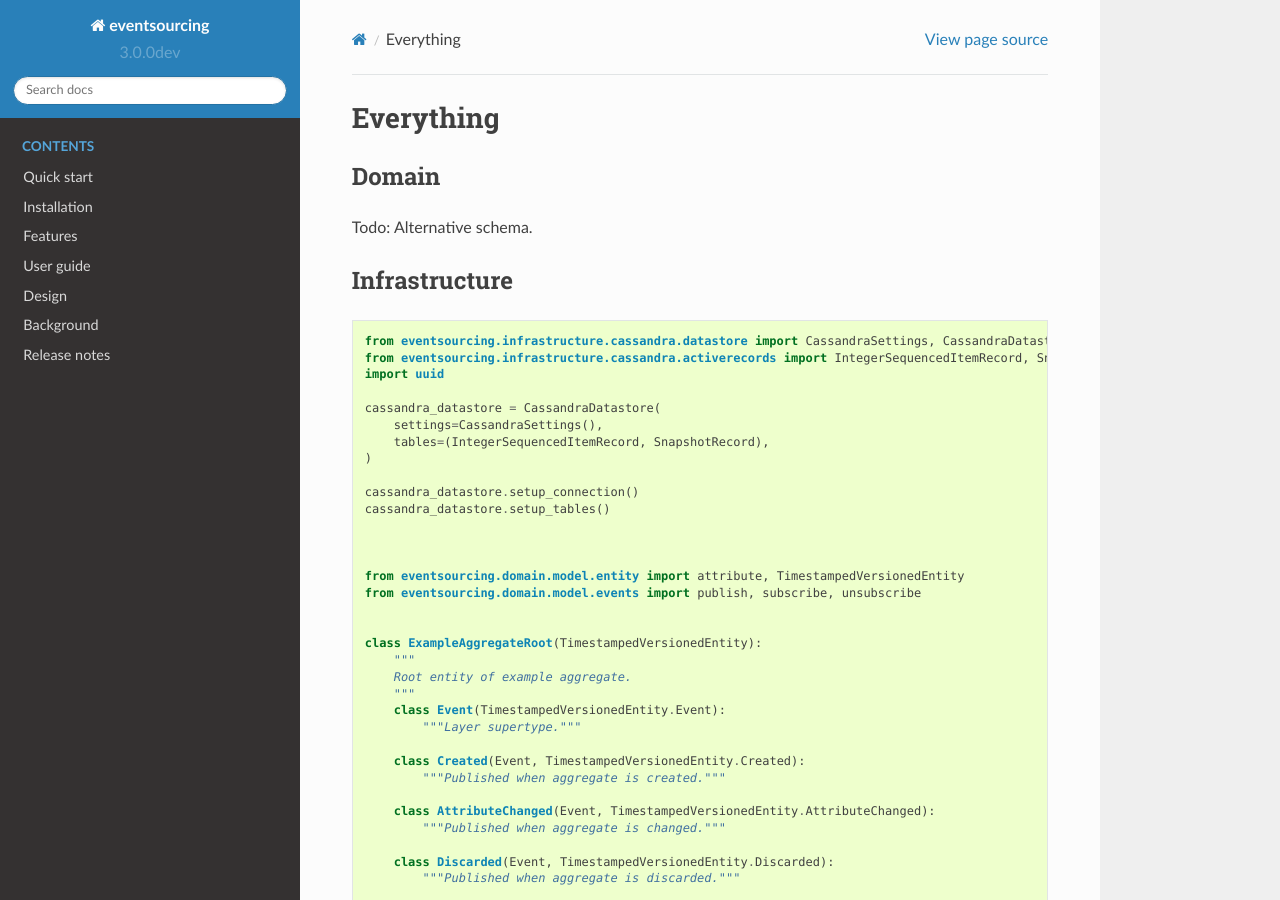
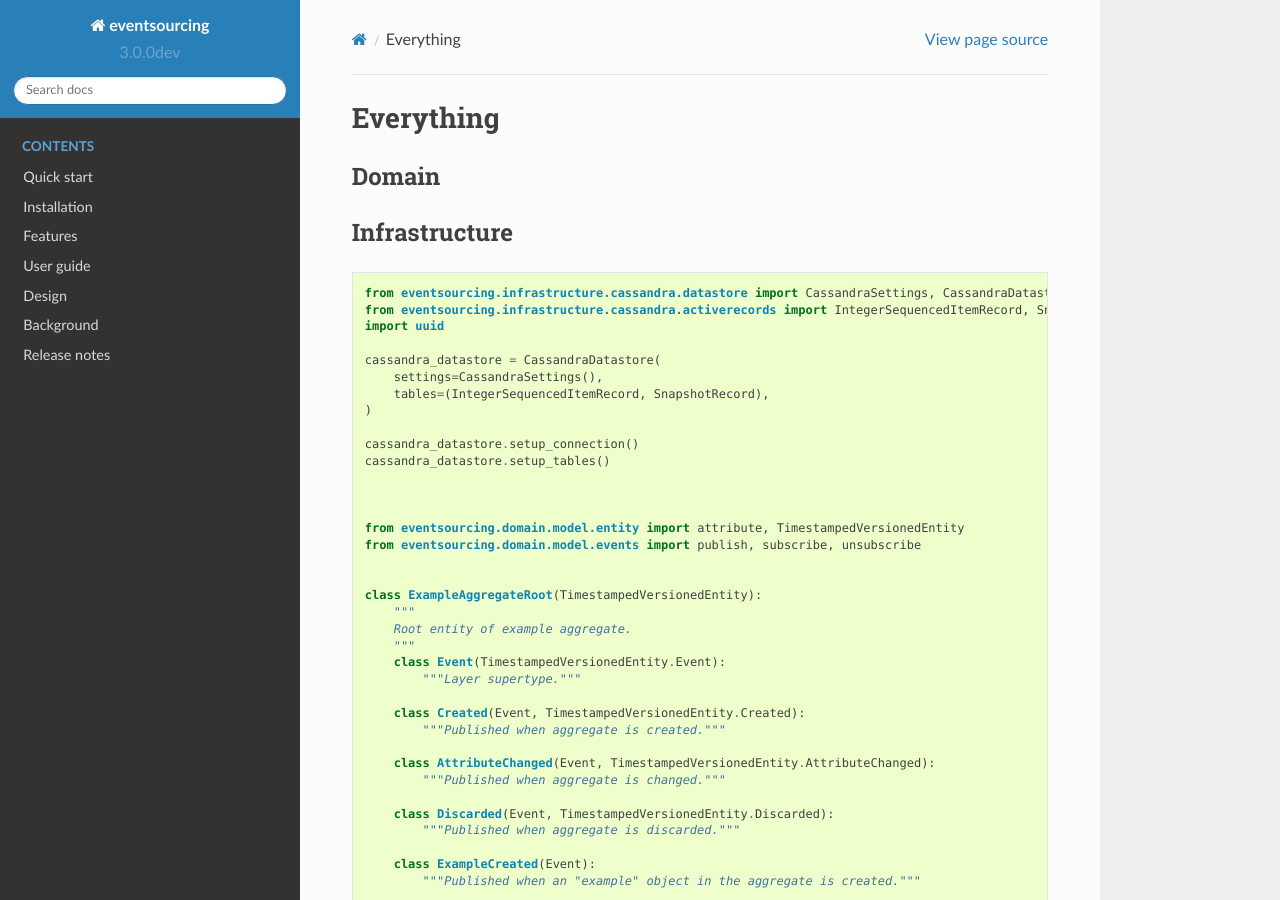
Before and after one commit to pyeventsourcing/eventsourcing, a Sphinx documentation site: the page built from docs/topics/user_guide/everything.rst, in a window 1280 px wide and 900 px high. Built offline with Sphinx 7.4.7 and the Read the Docs theme 2.0.0, drawn with Linux system fonts in a browser that asks for light colours.

Commit message:
Don't need alternative schema.

```diff
--- a/docs/topics/user_guide/everything.rst
+++ b/docs/topics/user_guide/everything.rst
@@ -5,7 +5,6 @@ Everything
 Domain
 ======
 
-Todo: Alternative schema.
 
 Infrastructure
 ==============
```
